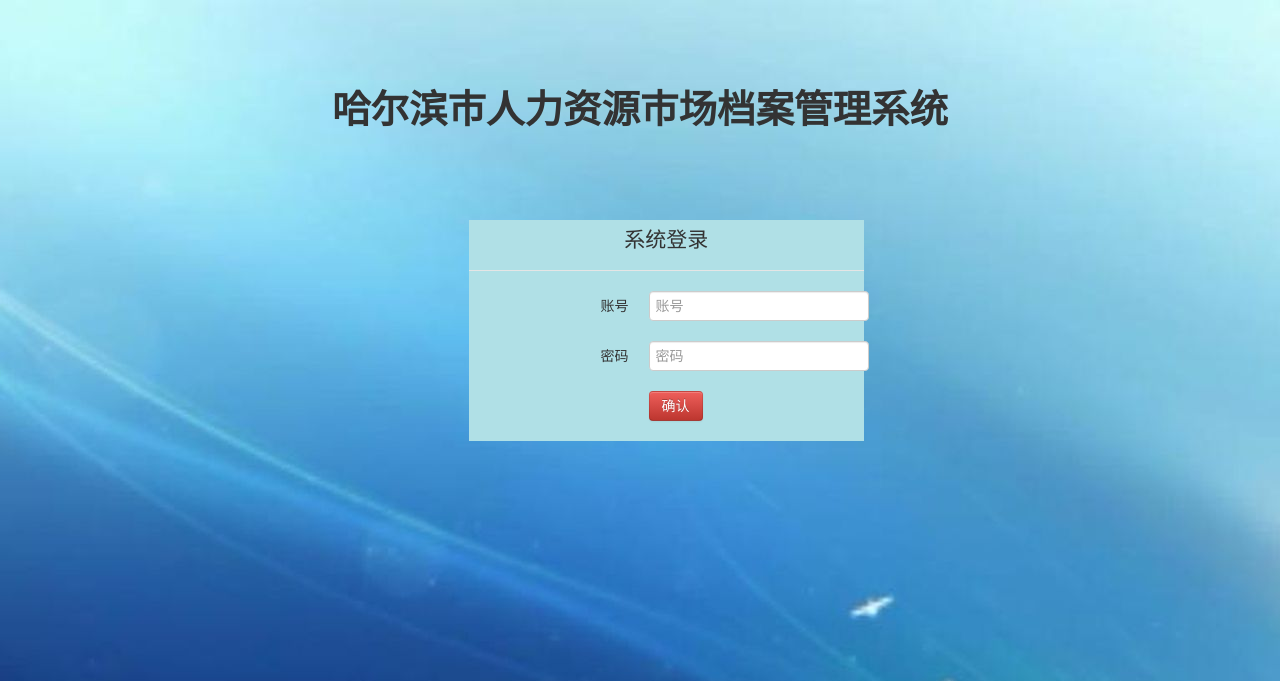
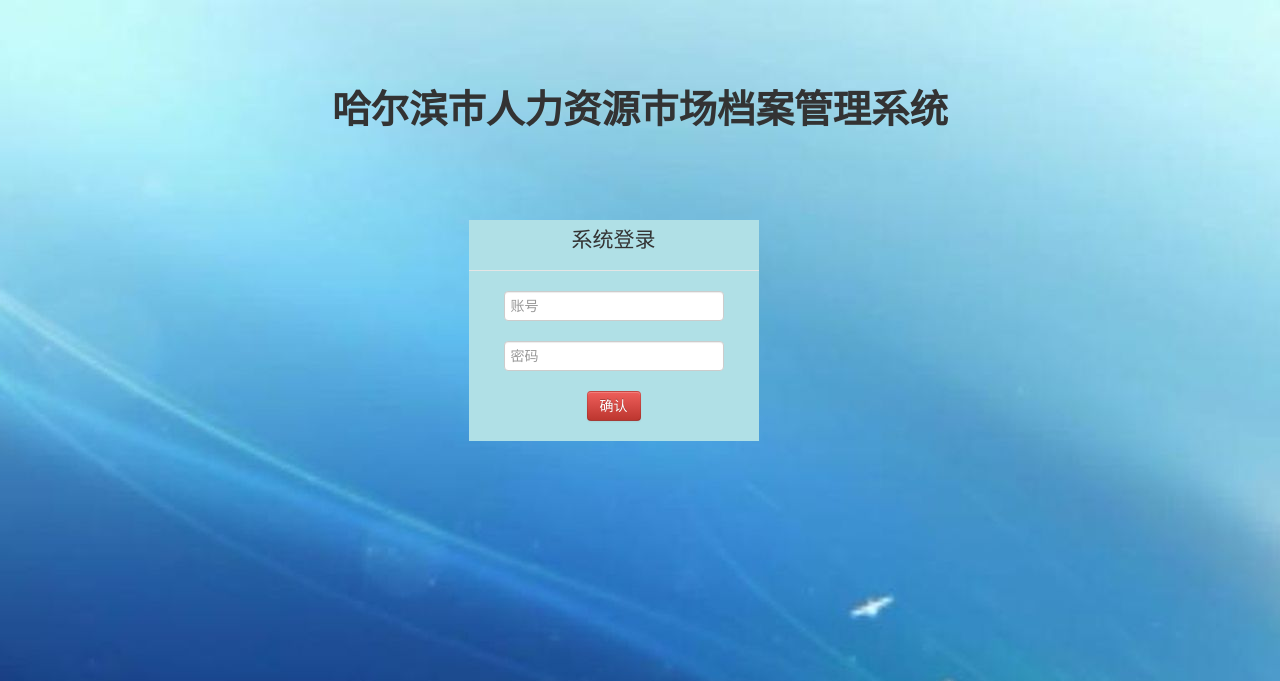
Before and after one commit to Ovaphlow/cmtech, a Flask app: page /login in a window 1280 px wide. Shown: the top 681 px of the page. Run offline with Flask 2, Linux system fonts and the light colour scheme.

Commit message:
修改登录页

```diff
--- a/templates/login.html
+++ b/templates/login.html
@@ -24,26 +24,12 @@
       <br/>
       <br/>
       <br/>
-      <div class="span4 offset4" style="background-color:PowderBlue">
-        <form class="form-horizontal" action=/login method='post'>
+      <div class="span3 offset4" style="background-color:PowderBlue">
+        <form class="form" action=/login method='post'>
           <legend><p class=text-center>系统登录</p></legend>
-          <div class="control-group">
-            <label class="control-label" for="inputEmail">账号</label>
-            <div class="controls">
-              <input type="text" id="inputEmail" name=zhanghao placeholder="账号">
-            </div>
-          </div>
-          <div class="control-group">
-            <label class="control-label" for="inputPassword">密码</label>
-            <div class="controls">
-              <input type="password" id="inputPassword" name=mima placeholder="密码">
-            </div>
-          </div>
-          <div class="control-group">
-            <div class="controls">
-              <button type="submit" class="btn btn-danger">确认</button>
-            </div>
-          </div>
+          <p class="text-center"><input type="text" name=zhanghao placeholder="账号"></p>
+          <p class="text-center"><input type="password" name=mima placeholder="密码"></p>
+          <p class="text-center"><button type="submit" class="btn btn-danger">确认</button></p>
         </form>
       </div>
     </div>
```
